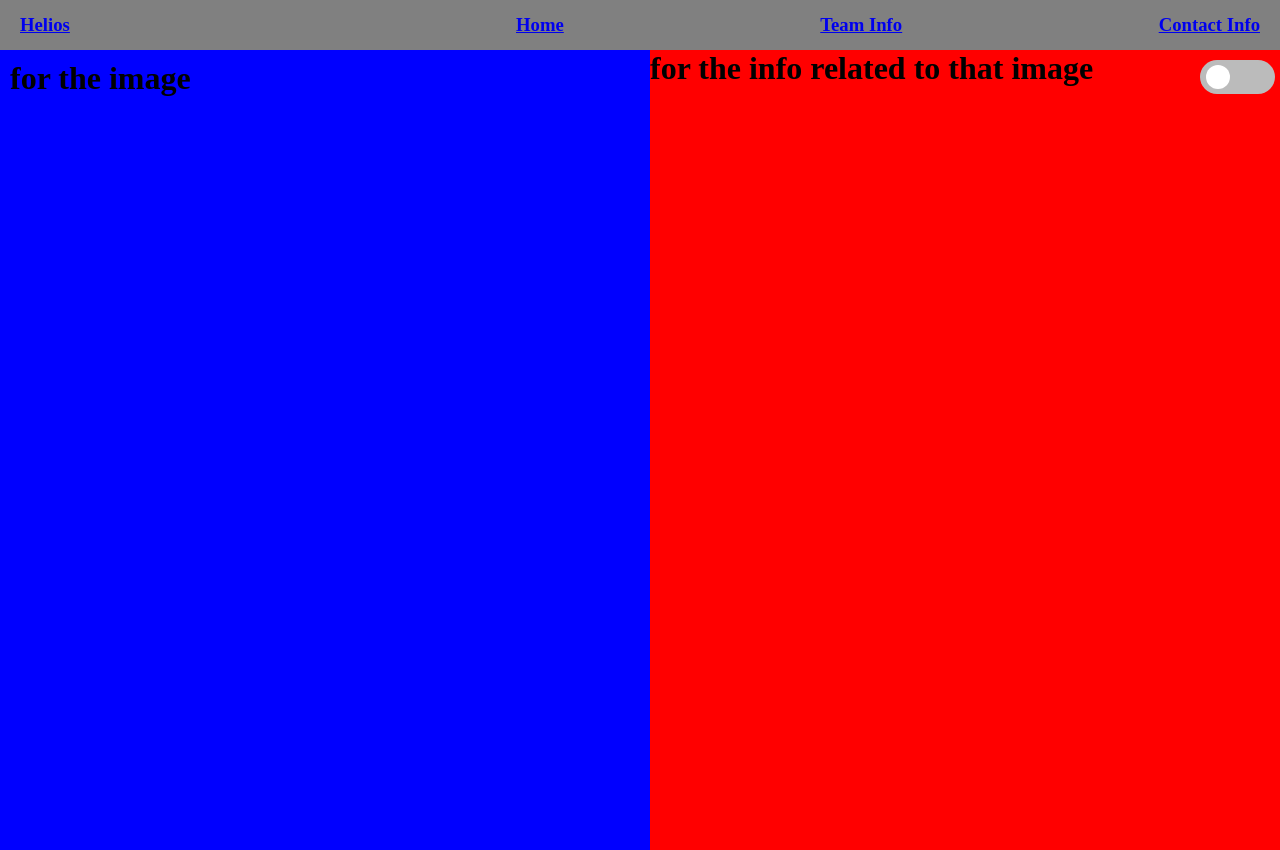
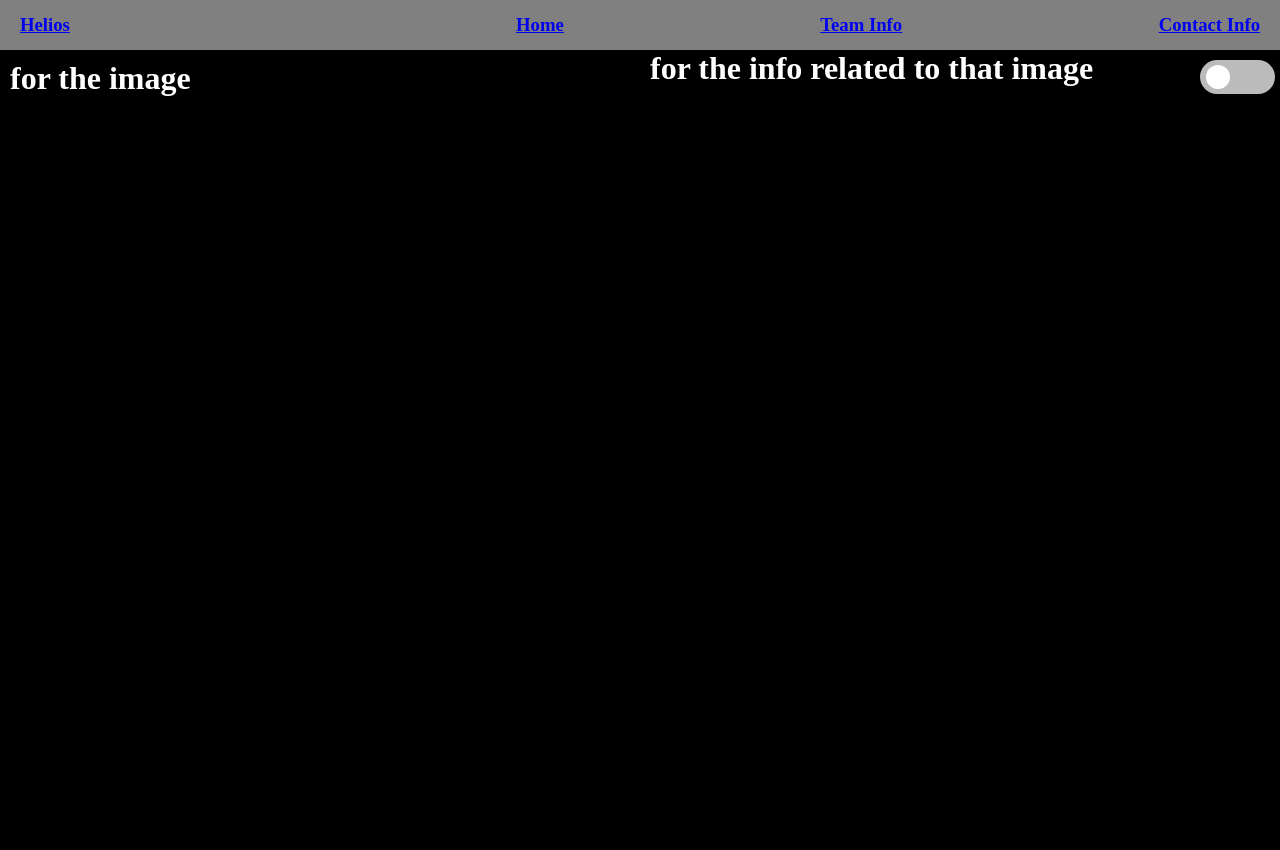
Before and after one commit to tireless-22/heliosPortfolio, a React (Create React App) app: page / in a window 1280 px wide. Built offline with nearby package versions, Linux system fonts and the light colour scheme.

Commit message:
for deploy

```diff
--- a/package.json
+++ b/package.json
@@ -1,4 +1,5 @@
 {
+  "homepage": "https://tireless-22.github.io/heliosPortfolio",
   "name": "heliosportfolio",
   "version": "0.1.0",
   "private": true,
@@ -36,5 +37,8 @@
       "last 1 firefox version",
       "last 1 safari version"
     ]
+  },
+  "devDependencies": {
+    "gh-pages": "^3.2.3"
   }
 }
--- a/src/components/Home.jsx
+++ b/src/components/Home.jsx
@@ -38,17 +38,20 @@ const Image = styled.img`
 const ImageContainer = styled.div`
   flex: 1;
   padding: 10px;
+  color: ${(props) => (props.bright ? "black" : "white")};
 
-  background-color: ${(props) => (props.bright ? "red" : "blue")};
-  /* background-color: ${(props) => (props.bright ? "white" : "black")}; */
+
+  background-color: ${(props) => (props.bright ? "white" : "black")};
 `;
 
 const ParaContainer = styled.div`
   flex: 1;
 
-  background-color: ${(props) => (props.bright ? "blue" : "red")};
+  color: ${(props) => (props.bright ? "black" : "white")};
 
-  /* background-color: ${(props) => (props.bright ? "white" : "black")}; */
+
+
+  background-color: ${(props) => (props.bright ? "white" : "black")};
 `;
 
 function Home({bright,changeState}) {
```
Also changed, not shown: src/index.js (+1 -19 lines), 1 other file (tests, documents, lock files or other folders).
